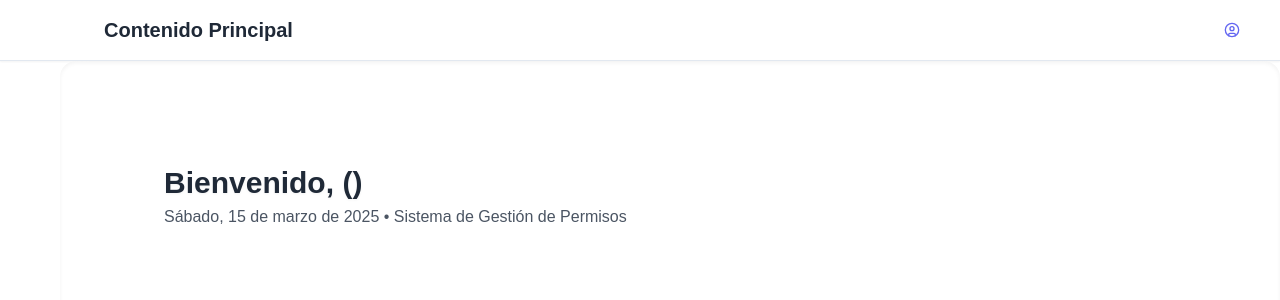
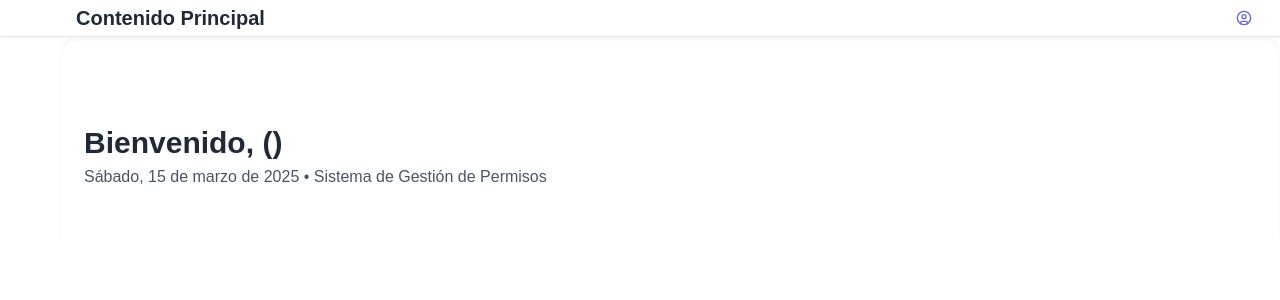
Before and after one commit to Argeol/Mis-Archivos-, a Next.js app in the folder Frontend/: page /dashboard in a window 1280 px wide. Shown: the top 300 px of the page. Built offline with nearby package versions, Linux system fonts and the light colour scheme; no server answers.

Commit message:
Arreglo privateNav para aprendiz

```diff
--- a/Frontend/src/app/dashboard/page.jsx
+++ b/Frontend/src/app/dashboard/page.jsx
@@ -192,28 +192,18 @@ export default function DashboardPage() {
           className={`flex-1 overflow-y-auto p-4 sm:p-6 bg-white/80 backdrop-blur-md rounded-t-2xl shadow-inner ${isMobile ? "mx-auto" : "ml-[60px]"
             }`}
         >
-          {tip === "Aprendiz" && (
-            <div className="flex justify-center items-center mt-10">
-              <img
-                src="assets/img/bienesoft.webp"
-                title="BIENESOFT"
-                className="w-20 h-20 object-contain animate-bounce"
-              />
-            </div>
-          )}
-
           {/* Encabezado del Dashboard */}
           <div className="flex flex-col md:flex-row md:items-center md:justify-between mb-6">
             <div>
-              <div className="mt-20">
-                <h1 className="ml-20 -mt-[55] text-2xl sm:text-3xl font-extrabold text-gray-800 drop-shadow-sm">
+              <div className="mt-16">
+                <h1 className=" -mt-[55] text-2xl sm:text-3xl font-extrabold text-gray-800 drop-shadow-sm">
                   Bienvenido,{" "}
                   {user?.first_Name_Apprentice || user?.nom_Responsible}{" "}
                   {user?.last_Name_Apprentice || user?.ape_Responsible} ({tip})
                 </h1>
               </div>
 
-              <p className="ml-20 text-sm sm:text-base text-gray-600 mt-1">
+              <p className=" text-sm sm:text-base text-gray-600 mt-1">
                 {formattedDate} • Sistema de Gestión de Permisos
               </p>
             </div>
@@ -225,7 +215,6 @@ export default function DashboardPage() {
               />
             )}
           </div>
-          <div className="p-6">
             {tip === "Responsable" && (
               <>
                 <h2 className="text-lg font-semibold mb-4">
@@ -234,8 +223,6 @@ export default function DashboardPage() {
                 <PendingPermissionsList />
               </>
             )}
-          </div>
-          <div className="p-6 ml-12">
             {tip === "Aprendiz" && (
               <>
                 <h2 className="text-lg font-semibold mb-4">
@@ -244,27 +231,25 @@ export default function DashboardPage() {
                 <ApprenticePermissionList />
               </>
             )}
-          </div>
-
           {/* Sección para Responsables */}
-          {tip === "Responsable" && (
+          {/* {tip === "Responsable" && (
             <div className="p-6">
               <h2 className="text-lg font-semibold mb-4">
                 Permisos Pendientes
               </h2>
               <PendingPermissionsList />
             </div>
-          )}
+          )} */}
 
           {/* Sección para Aprendices */}
-          {tip === "Aprendiz" && (
+          {/* {tip === "Aprendiz" && (
             <div className="p-6">
               <h2 className="text-lg font-semibold mb-4">
                 Permisos Pendientes
               </h2>
               <ApprenticePermissionList />
             </div>
-          )}
+          )} */}
           {/* Sección para Administradores */}
           {tip === "Administrador" && (
             <>
--- a/Frontend/src/components/navs/PrivateNav.jsx
+++ b/Frontend/src/components/navs/PrivateNav.jsx
@@ -52,16 +52,26 @@ function PrivateNav({ children, titlespage }) {
     >
 
       {/* Sidebar solo visible para administradores */}
-      {tip === "Administrador" && (
-        <div className="mt-4">
-          <Sidebar className="h-full shadow-md bg-white/80 backdrop-blur-md" />
-        </div>
-      )}
+
       {/* Contenedor principal */}
       <div className="flex-1 flex flex-col overflow-hidden">
         {/* Navbar superior */}
-        <nav className="bg-white px-6 py-3 flex justify-between items-center border-b border-slate-200 shadow-sm">
-          <h1 className="text-xl font-semibold text-gray-800 ms-20">
+        <nav className="bg-white px-3  flex justify-between items-center border-b border-slate-200 shadow-sm  ">
+          {tip === "Administrador" && (
+        <div className="">
+          <Sidebar className="h-full shadow-md bg-white/80 backdrop-blur-md " />
+        </div>
+      )}
+          {tip === "Aprendiz" && (
+            <div className="flex justify-center items-center mt-5">
+              <img
+                src="assets/img/bienesoft.webp"
+                title="BIENESOFT"
+                className="w-16 h-16 object-contain animate-bounce"
+              />
+            </div>
+          )}
+          <h1 className="text-xl font-extrabold text-gray-800 ms-16 ">
             {pageTitle}
           </h1>
 
```
Also changed, not shown: 1 other file (tests, documents, lock files or other folders).
